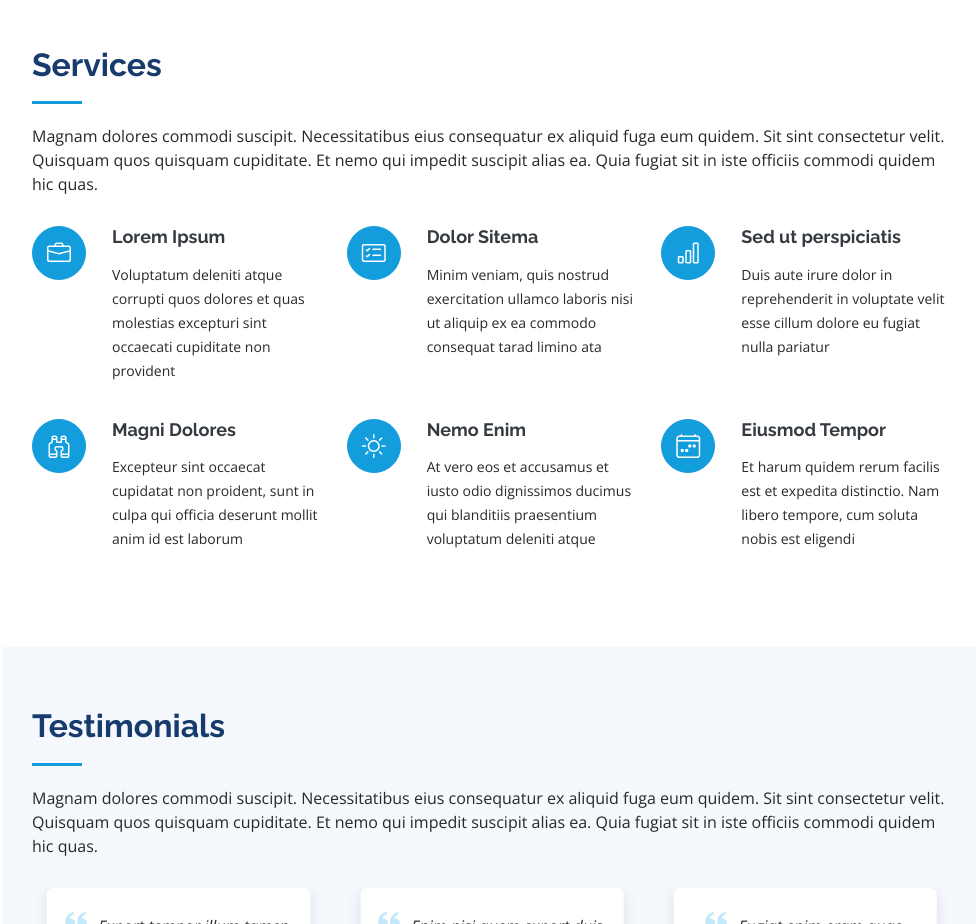
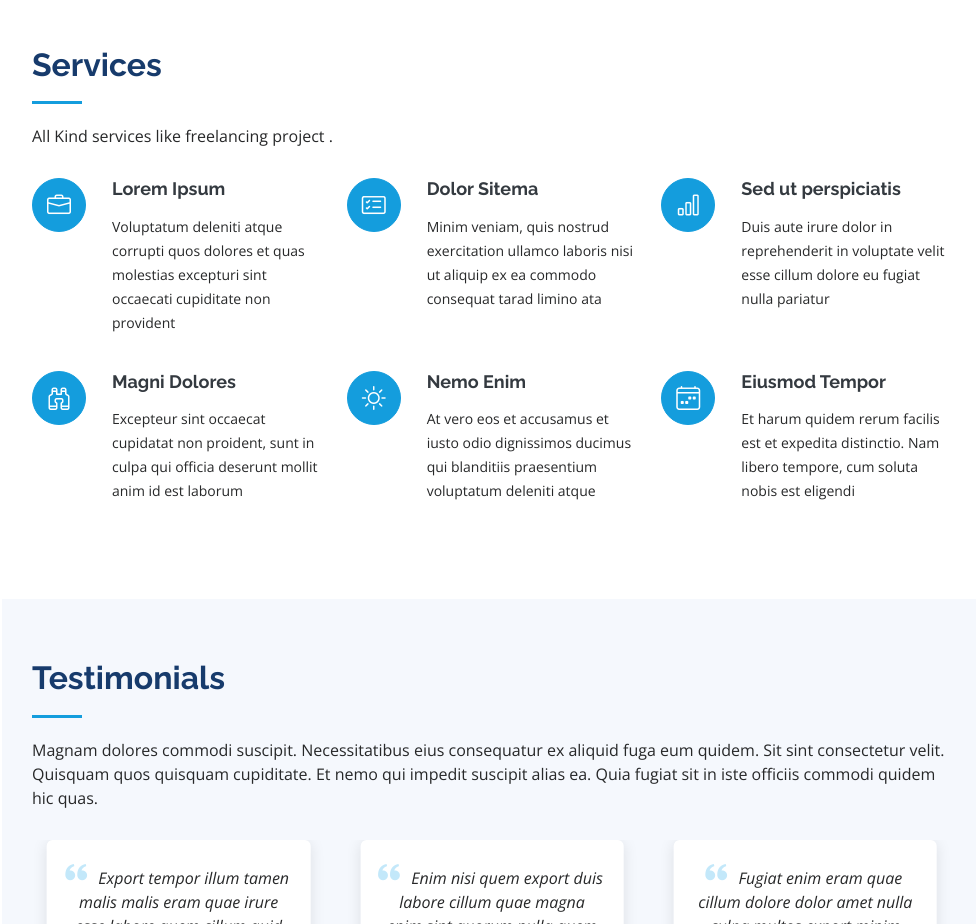
Before and after one commit to pradeepgupta2208/PORTFOLIO_PRADEEP, a plain HTML site: page index.html in a window 1280 px wide. Shown: the part 4660-5584 px from the top of the page, without its empty margins (298-1274 px from the left). Drawn offline with nearby package versions, Linux system fonts and the light colour scheme; files whose address does not match are found by name.

Commit message:
Services line

```diff
--- a/index.html
+++ b/index.html
@@ -434,7 +434,7 @@
 
         <div class="section-title">
           <h2>Services</h2>
-          <p>Magnam dolores commodi suscipit. Necessitatibus eius consequatur ex aliquid fuga eum quidem. Sit sint consectetur velit. Quisquam quos quisquam cupiditate. Et nemo qui impedit suscipit alias ea. Quia fugiat sit in iste officiis commodi quidem hic quas.</p>
+          <p>All Kind services like freelancing project .</p>
         </div>
 
         <div class="row">
```
